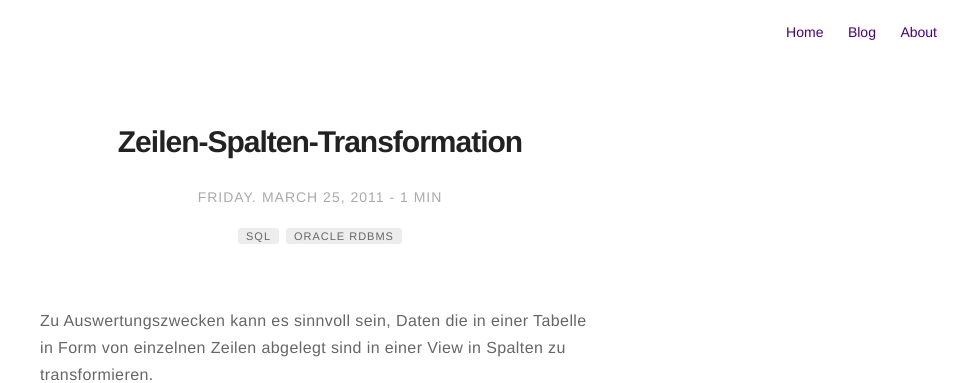
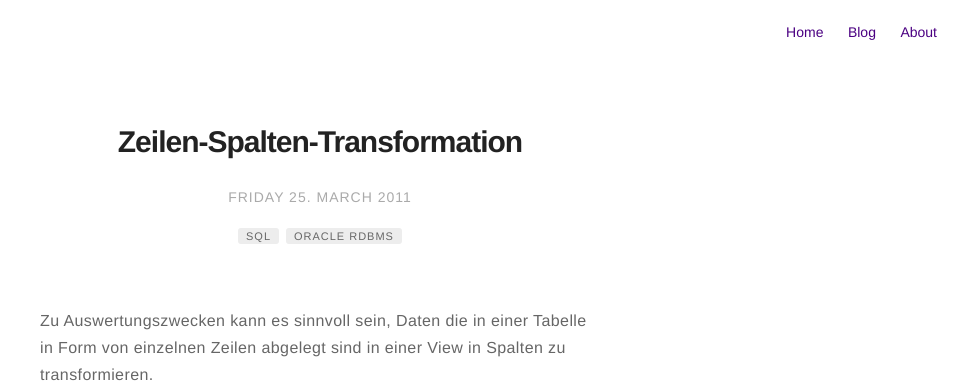
Before and after one commit to torstenmandry/torstenmandry.github.io, a Jekyll site: the page built from _posts/2011-03-25-Zeilen-Spalten-Transformation.markdown, in a window 1280 px wide. Shown: the top 383 px of the page, without its empty margins (320-1280 px from the left). Built offline with Jekyll 4.4.1, drawn with Linux system fonts in a browser that asks for light colours.

Commit message:
adjust date format

```diff
--- a/_includes/blog-post.html
+++ b/_includes/blog-post.html
@@ -1,7 +1,7 @@
 {% if post.blog == true %}
     <div class="item {% if post.star %}star{% endif %}">
         <a class="url" href="{{ site.url }}{{ post.url }}">
-            <aside class="date"><time datetime="{{ post.date | date:"%d-%m-%Y" }}">{{ post.date | date: "%b %d %Y" }}</time></aside>
+            <aside class="date"><time datetime="{{ post.date | date:"%d-%m-%Y" }}">{{ post.date | date: "%d.%m.%Y" }}</time></aside>
             <h3 class="title">{{ post.title }}</h3>
         </a>
     </div>
--- a/_layouts/post.html
+++ b/_layouts/post.html
@@ -9,8 +9,8 @@ layout: page
 <h1 class="title">{{ page.title }}</h1>
 
 <span class="date">
-    <time datetime="{{ page.date | date:"%d-%m-%Y" }}">{{ page.date | date: "%A. %B %d, %Y" }}</time>
-    {% if site.read-time %} - {% include read-time.html %}{% endif %}
+    <time datetime="{{ page.date | date:"%d-%m-%Y" }}">{{ page.date | date: "%A %d. %B %Y" }}</time>
+    <!--{% if site.read-time %} - {% include read-time.html %}{% endif %}-->
 </span>
 
 {% if site.show-tags %}
```
